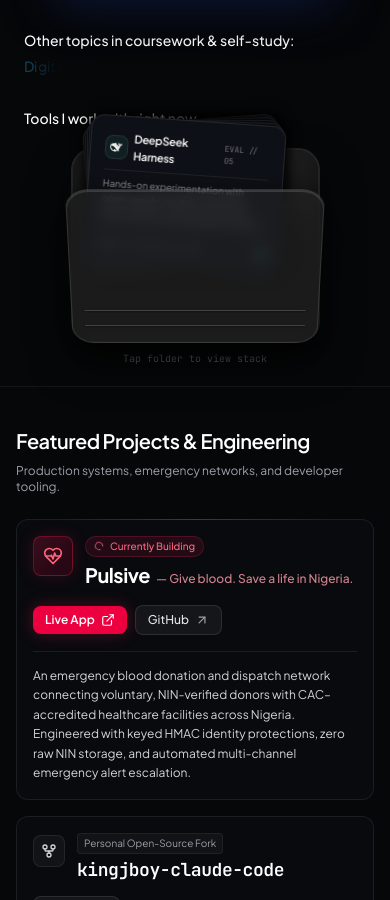
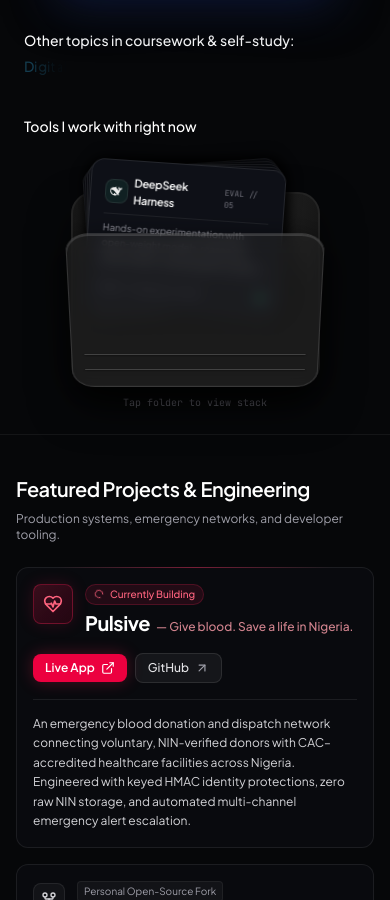
Before and after one commit to King-Jboy/portfolio, a React (Vite) app: page / in a window 390 px wide. Shown: the part 1313-2213 px from the top of the page. Built offline with nearby package versions, Linux system fonts and the light colour scheme.

Commit message:
fix(mobile): shift 3D folder down with generous clearance from heading

```diff
--- a/src/components/FocusArea.tsx
+++ b/src/components/FocusArea.tsx
@@ -56,13 +56,13 @@
       </div>
 
       {/* Tools I Work With Right Now - Framer 3D Folder Interaction */}
-      <div className="pt-2 sm:pt-4">
-        <h3 className="text-sm sm:text-base font-medium text-white">
+      <div className="pt-4 sm:pt-6">
+        <h3 className="text-sm sm:text-base font-medium text-white mb-2">
           Tools I work with right now
         </h3>
 
-        {/* Vertically centered with compact mobile padding */}
-        <div className="py-5 sm:py-20 flex items-center justify-center">
+        {/* Shifted down with proper top clearance so cards never overlap the heading */}
+        <div className="pt-12 sm:pt-16 pb-6 sm:pb-20 flex items-center justify-center">
           <FolderToolsInteraction />
         </div>
       </div>
```
